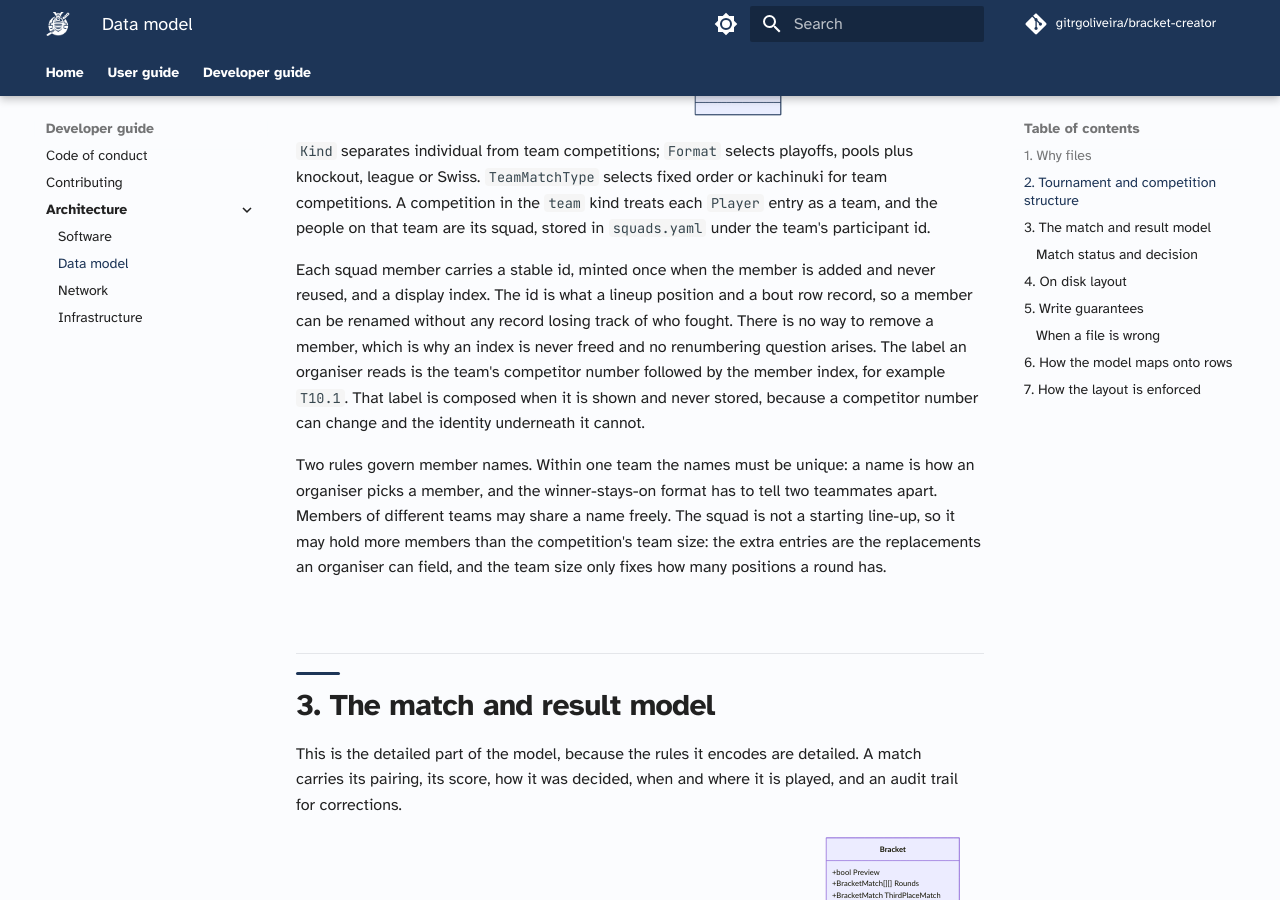
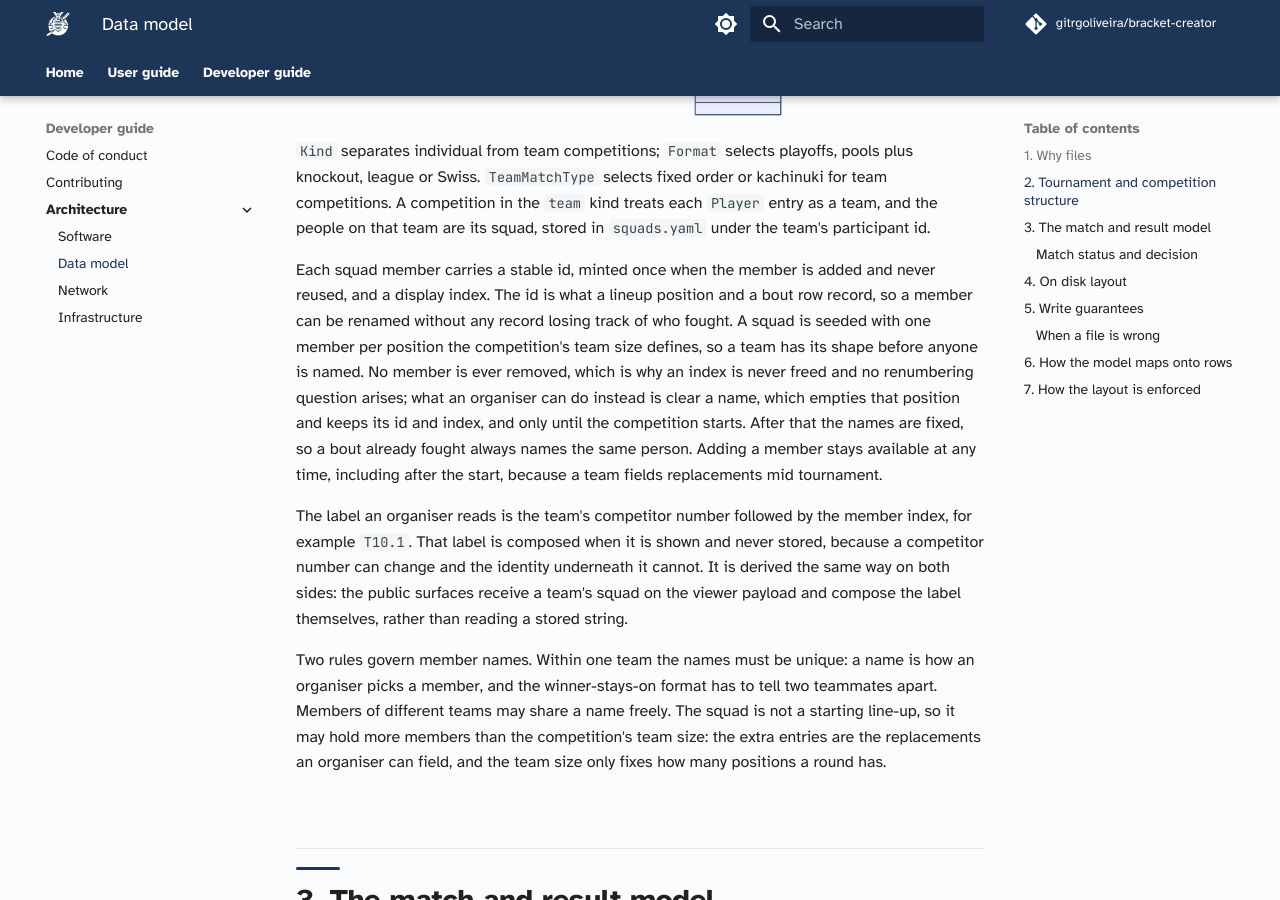
Before and after one commit to gitrgoliveira/bracket-creator, an MkDocs documentation site: the page built from docs/architecture/data-model.md, in a window 1280 px wide and 900 px high, scrolled down 1425 px. Built offline with MkDocs 1.6.1 and Material for MkDocs 9.7.7, drawn with Linux system fonts in a browser that asks for light colours; comment, search, counter and statistics services are not loaded.

Commit message:
docs: correct the records that still described the old squad model
Each said, in its own words, that a squad member can never be removed and
stopped there. Clearing a name shipped earlier in this branch, so the claim
now reads as the absence of the control sitting next to it.

- internal/state/squad.go and web-mobile/js/api_client.jsx said "there is
  no removal operation" and "no removal counterpart", beside
  ClearTeamMemberName and API.clearTeamMember. The reasoning they carry is
  still right, so only the premise is narrowed: nothing DELETES a member.
- CLAUDE.md and docs/architecture/data-model.md gain the seeded positions,
  the clear-before-start rule, that adding stays available after the start,
  and that a public surface composes the label from the viewer payload
  rather than reading a stored string.

Also records in handlers_squad.go that the public surfaces do not call the
squad routes at all, and that they inherit the no-broadcast consequence:
nothing here fires an event and the SPA has no data poll, so a squad edit
reaches a display only on the next payload fetch another broadcast triggers.

Co-Authored-By: Claude Fable 5.1 <noreply@anthropic.com>

```diff
--- a/docs/architecture/data-model.md
+++ b/docs/architecture/data-model.md
@@ -116,11 +116,20 @@ id.
 
 Each squad member carries a stable id, minted once when the member is added and never
 reused, and a display index. The id is what a lineup position and a bout row record, so a
-member can be renamed without any record losing track of who fought. There is no way to
-remove a member, which is why an index is never freed and no renumbering question arises.
+member can be renamed without any record losing track of who fought. A squad is seeded with
+one member per position the competition's team size defines, so a team has its shape before
+anyone is named. No member is ever removed, which is why an index is never freed and no
+renumbering question arises; what an organiser can do instead is clear a name, which empties
+that position and keeps its id and index, and only until the competition starts. After that
+the names are fixed, so a bout already fought always names the same person. Adding a member
+stays available at any time, including after the start, because a team fields replacements
+mid tournament.
+
 The label an organiser reads is the team's competitor number followed by the member index,
 for example `T10.1`. That label is composed when it is shown and never stored, because a
-competitor number can change and the identity underneath it cannot.
+competitor number can change and the identity underneath it cannot. It is derived the same
+way on both sides: the public surfaces receive a team's squad on the viewer payload and
+compose the label themselves, rather than reading a stored string.
 
 Two rules govern member names. Within one team the names must be unique: a name is how an
 organiser picks a member, and the winner-stays-on format has to tell two teammates apart.
```
Also changed, not shown: CLAUDE.md (+1 -1 lines), 3 other files.
